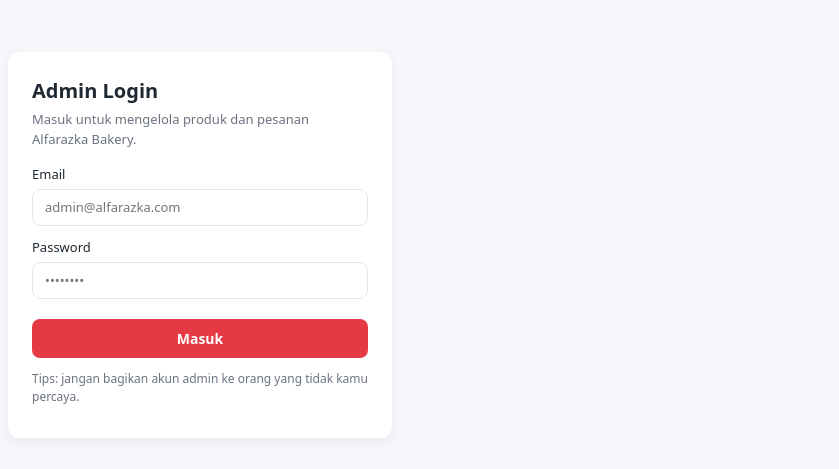
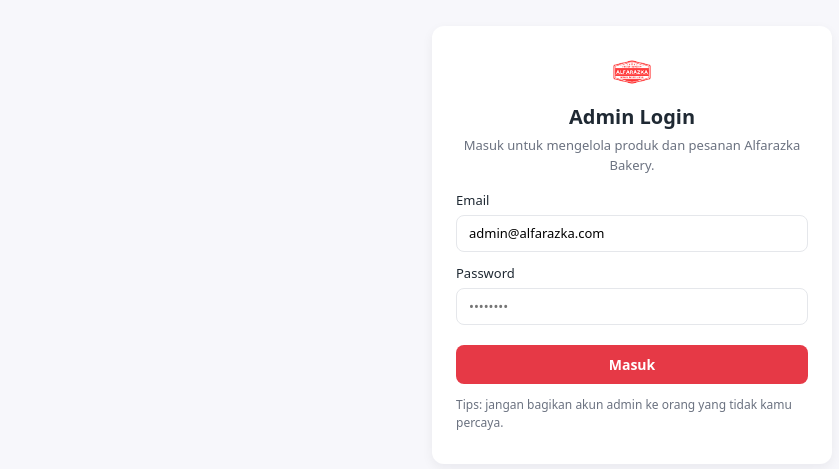
Before and after one commit to wandaazhar007/admin-alfarazka-bakery, a React (Vite) app: page /login in a window 1280 px wide. Shown: the part 155-624 px from the top of the page, without its empty margins (8-847 px from the left). Built offline with nearby package versions, Linux system fonts and the light colour scheme; no server answers.

Commit message:
integrating endpoint auth

```diff
--- a/src/App.tsx
+++ b/src/App.tsx
@@ -1,5 +1,5 @@
 // src/App.tsx
-import { useState } from "react";
+import { useEffect, useState } from "react";
 import { Navigate, Route, Routes, useLocation } from "react-router-dom";
 
 import Navbar from "./components/navbar/Navbar";
@@ -14,8 +14,21 @@
 import AnalyticsPage from "./pages/analytics/AnalyticsPage";
 
 const App: React.FC = () => {
+  const location = useLocation();
+
   const [isSidebarOpen, setIsSidebarOpen] = useState(true);
-  const location = useLocation();
+  const [isLoggedIn, setIsLoggedIn] = useState<boolean>(() =>
+    Boolean(localStorage.getItem("alfarazka_admin_token"))
+  );
+
+  const isAuthPage = location.pathname === "/login";
+
+  useEffect(() => {
+    // kalau token dihapus dari storage dan user bukan di /login → redirect ke /login
+    if (!localStorage.getItem("alfarazka_admin_token")) {
+      setIsLoggedIn(false);
+    }
+  }, [location.pathname]);
 
   const handleToggleSidebar = () => {
     setIsSidebarOpen((prev) => !prev);
@@ -25,27 +38,20 @@
     setIsSidebarOpen(false);
   };
 
-  const isAuthPage = location.pathname === "/login";
-
-  // TODO: nanti ganti dengan pengecekan token JWT
-  const isLoggedIn = true;
-
   if (!isLoggedIn && !isAuthPage) {
     return <Navigate to="/login" replace />;
   }
 
   if (isAuthPage) {
-    // Layout khusus halaman login (tanpa navbar/sidebar/footer)
     return (
-      <div className="app-shell">
-        <main className="app-shell__content" style={{ maxWidth: "40rem" }}>
-          <LoginPage />
-        </main>
-      </div>
+      <LoginPage
+        onLoginSuccess={() => {
+          setIsLoggedIn(true);
+        }}
+      />
     );
   }
 
-  // Layout utama admin (dengan Navbar, Sidebar, Footer)
   return (
     <div className="app-shell">
       <Navbar onToggleSidebar={handleToggleSidebar} />
--- /dev/null
+++ b/src/lib/apiClient.ts
@@ -0,0 +1,26 @@
+// src/lib/apiClient.ts
+import axios, { type InternalAxiosRequestConfig } from "axios";
+
+const baseURL =
+  import.meta.env.VITE_API_BASE_URL || "http://localhost:5011/api";
+
+const apiClient = axios.create({
+  baseURL,
+  withCredentials: false,
+});
+
+// Interceptor untuk inject Authorization header kalau ada token
+apiClient.interceptors.request.use((config: InternalAxiosRequestConfig) => {
+  const token = localStorage.getItem("alfarazka_admin_token");
+
+  if (token) {
+    // Set Authorization header directly
+    if (config.headers) {
+      config.headers['Authorization'] = `Bearer ${token}`;
+    }
+  }
+
+  return config;
+});
+
+export default apiClient;
--- a/src/pages/login/LoginPage.module.scss
+++ b/src/pages/login/LoginPage.module.scss
@@ -7,6 +7,7 @@
   align-items: center;
   justify-content: center;
   background: v.$color-bg;
+  padding: v.$space-4;
 }
 
 .card {
@@ -16,6 +17,19 @@
   border-radius: v.$radius-lg;
   box-shadow: v.$shadow-soft;
   padding: v.$space-5;
+  text-align: center;
+}
+
+.logoWrapper {
+  display: flex;
+  justify-content: center;
+  margin-bottom: v.$space-2;
+}
+
+.logo {
+  width: 4.4rem;
+  height: 4.4rem;
+  object-fit: contain;
 }
 
 .title {
@@ -33,6 +47,7 @@
   display: flex;
   flex-direction: column;
   gap: v.$space-3;
+  text-align: left;
 }
 
 .field {
@@ -60,6 +75,31 @@
   }
 }
 
+/* ERROR STATE */
+.fieldError {
+  span {
+    color: v.$color-danger;
+  }
+}
+
+.inputError {
+  border-color: v.$color-danger !important;
+  box-shadow: 0 0 0 0.18rem rgba(220, 38, 38, 0.1);
+}
+
+.errorText {
+  font-size: 1.2rem;
+  color: v.$color-danger;
+  margin-top: 0.2rem;
+}
+
+/* ERROR GLOBAL LOGIN */
+.loginError {
+  margin-top: v.$space-1;
+  font-size: 1.3rem;
+  color: v.$color-danger;
+}
+
 .submitButton {
   margin-top: v.$space-2;
   border-radius: v.$radius-md;
@@ -84,10 +124,17 @@
     transform: translateY(0.08rem);
     box-shadow: none;
   }
+
+  &:disabled {
+    opacity: 0.7;
+    cursor: default;
+    box-shadow: none;
+  }
 }
 
 .hint {
   margin-top: v.$space-3;
   font-size: 1.2rem;
   color: v.$color-text-muted;
+  text-align: left;
 }
--- a/src/pages/login/LoginPage.tsx
+++ b/src/pages/login/LoginPage.tsx
@@ -1,34 +1,148 @@
 // src/pages/login/LoginPage.tsx
+import { useState } from "react";
+import { useNavigate } from "react-router-dom";
 import styles from "./LoginPage.module.scss";
+import logoAlfarazka from "../../assets/images/logo-alfarazka-bakery.png";
+import { loginAdmin } from "../../services/authService";
 
-const LoginPage: React.FC = () => {
-  const handleSubmit = (e: React.FormEvent) => {
+type LoginPageProps = {
+  onLoginSuccess?: () => void;
+};
+
+const emailRegex =
+  /^[a-zA-Z0-9._%+-]+@[a-zA-Z0-9.-]+\.[a-zA-Z]{2,}$/;
+
+const LoginPage: React.FC<LoginPageProps> = ({ onLoginSuccess }) => {
+  const navigate = useNavigate();
+
+  const [email, setEmail] = useState("admin@alfarazka.com");
+  const [password, setPassword] = useState("");
+
+  const [isSubmitting, setIsSubmitting] = useState(false);
+
+  const [emailError, setEmailError] = useState<string | null>(null);
+  const [passwordError, setPasswordError] = useState<string | null>(null);
+  const [loginError, setLoginError] = useState<string | null>(null);
+
+  const handleSubmit = async (e: React.FormEvent) => {
     e.preventDefault();
-    // TODO: panggil /api/auth/login, simpan token, redirect ke /products
-    console.log("Login submit");
+
+    // reset error
+    setEmailError(null);
+    setPasswordError(null);
+    setLoginError(null);
+
+    let hasError = false;
+
+    // Validasi Email
+    if (!email.trim()) {
+      setEmailError("Masukan Email Anda");
+      hasError = true;
+    } else if (!emailRegex.test(email.trim())) {
+      setEmailError("Format email tidak diketahui");
+      hasError = true;
+    }
+
+    // Validasi Password
+    if (!password.trim()) {
+      setPasswordError("Masukan Password Anda");
+      hasError = true;
+    }
+
+    if (hasError) return;
+
+    setIsSubmitting(true);
+
+    try {
+      const data = await loginAdmin(email.trim(), password);
+
+      localStorage.setItem("alfarazka_admin_token", data.token);
+      localStorage.setItem("alfarazka_admin_name", data.admin.name);
+      localStorage.setItem("alfarazka_admin_email", data.admin.email);
+
+      if (onLoginSuccess) onLoginSuccess?.();
+
+      navigate("/products", { replace: true });
+    } catch (err: any) {
+      console.error("Login error:", err);
+
+      const backendMsg =
+        err?.response?.data?.message ||
+        err?.response?.data?.error ||
+        err?.message;
+
+      setLoginError(
+        backendMsg || "Email atau password salah. Silakan coba lagi."
+      );
+    } finally {
+      setIsSubmitting(false);
+    }
   };
 
   return (
     <div className={styles.loginWrapper}>
       <div className={styles.card}>
+        <div className={styles.logoWrapper}>
+          <img
+            src={logoAlfarazka}
+            alt="Alfarazka Bakery Logo"
+            className={styles.logo}
+          />
+        </div>
+
         <h1 className={styles.title}>Admin Login</h1>
         <p className={styles.subtitle}>
           Masuk untuk mengelola produk dan pesanan Alfarazka Bakery.
         </p>
 
         <form onSubmit={handleSubmit} className={styles.form}>
-          <label className={styles.field}>
+          {/* EMAIL */}
+          <label
+            className={`${styles.field} ${emailError ? styles.fieldError : ""
+              }`}
+          >
             <span>Email</span>
-            <input type="email" placeholder="admin@alfarazka.com" required />
+            <input
+              type="email"
+              placeholder="admin@alfarazka.com"
+              value={email}
+              onChange={(e) => setEmail(e.target.value)}
+              className={emailError ? styles.inputError : ""}
+            />
+            {emailError && (
+              <p className={styles.errorText}>{emailError}</p>
+            )}
           </label>
 
-          <label className={styles.field}>
+          {/* PASSWORD */}
+          <label
+            className={`${styles.field} ${passwordError ? styles.fieldError : ""
+              }`}
+          >
             <span>Password</span>
-            <input type="password" placeholder="••••••••" required />
+            <input
+              type="password"
+              placeholder="••••••••"
+              value={password}
+              onChange={(e) => setPassword(e.target.value)}
+              className={passwordError ? styles.inputError : ""}
+            />
+            {passwordError && (
+              <p className={styles.errorText}>{passwordError}</p>
+            )}
           </label>
 
-          <button type="submit" className={styles.submitButton}>
-            Masuk
+          {/* ERROR DARI BACKEND */}
+          {loginError && (
+            <p className={styles.loginError}>{loginError}</p>
+          )}
+
+          <button
+            type="submit"
+            className={styles.submitButton}
+            disabled={isSubmitting}
+          >
+            {isSubmitting ? "Memproses..." : "Masuk"}
           </button>
         </form>
 
--- /dev/null
+++ b/src/services/authService.ts
@@ -0,0 +1,62 @@
+// src/services/authService.ts
+import apiClient from "../lib/apiClient";
+
+export type AdminUser = {
+  id: string;
+  name: string;
+  email: string;
+  role?: string;
+};
+
+export type LoginResponse = {
+  token: string;
+  admin: AdminUser;
+};
+
+export async function loginAdmin(
+  email: string,
+  password: string
+): Promise<LoginResponse> {
+  const res = await apiClient.post("/auth/login", { email, password });
+  const data = res.data;
+
+  console.log("Login response data dari backend:", data);
+
+  // Kalau backend kirim success: false
+  if (data?.success === false) {
+    throw new Error(data.message || "Email atau password salah.");
+  }
+
+  // Coba cari token & admin di beberapa kemungkinan key
+  const envelope = data.data ?? data; // support { data: { ... } } atau langsung {...}
+
+  const token =
+    envelope.token || envelope.accessToken || envelope.jwt || envelope.idToken;
+
+  const rawAdmin =
+    envelope.admin || envelope.adminUser || envelope.user || null;
+
+  // Token wajib ada, kalau tidak → error
+  if (!token) {
+    throw new Error(
+      data.message || "Login response tidak valid dari server (token kosong)."
+    );
+  }
+
+  // Admin boleh kosong, kita kasih default supaya tidak crash
+  const admin: AdminUser = rawAdmin
+    ? {
+      id: rawAdmin.id || rawAdmin.uid || "",
+      name: rawAdmin.name || rawAdmin.fullName || "",
+      email: rawAdmin.email || "",
+      role: rawAdmin.role || "admin",
+    }
+    : {
+      id: "",
+      name: "Admin",
+      email,
+      role: "admin",
+    };
+
+  return { token, admin };
+}
--- a/src/styles/_responsive.scss
+++ b/src/styles/_responsive.scss
@@ -1,12 +1,11 @@
 // src/styles/_responsive.scss
 @use "./variables" as *;
+@use "sass:map";
 
-// =======================
-// BREAKPOINT MIXINS
-// =======================
+// ========== BREAKPOINT MIXINS ==========
 
 @mixin respond-up($bp-name) {
-  $bp-value: map-get($breakpoints, $bp-name);
+  $bp-value: map.get($breakpoints, $bp-name);
 
   @if $bp-value {
     @media (min-width: $bp-value) {
@@ -20,7 +19,7 @@
 }
 
 @mixin respond-down($bp-name) {
-  $bp-value: map-get($breakpoints, $bp-name);
+  $bp-value: map.get($breakpoints, $bp-name);
 
   @if $bp-value {
     @media (max-width: ($bp-value - 0.02px)) {
@@ -33,9 +32,7 @@
   }
 }
 
-// =======================
-// APP SHELL LAYOUT
-// =======================
+// ========== APP SHELL LAYOUT ==========
 
 .app-shell {
   min-height: 100vh;
@@ -49,20 +46,12 @@
   background-color: $color-bg;
 }
 
-/**
- * app-shell__inner:
- * - Berisi Sidebar + Content
- * - Lebarnya dibatasi max-width sama seperti navbar (.inner)
- * - Di-center pakai margin: 0 auto
- */
 .app-shell__inner {
   display: flex;
   min-height: calc(100vh - $navbar-height);
   max-width: $layout-max-width;
   margin: 0 auto;
   padding: $space-4;
-
-  // supaya sidebar tidak terlalu mepet di atas
   padding-top: $space-4;
 }
 
@@ -73,9 +62,7 @@
   padding-bottom: $space-4;
 }
 
-// =======================
-// RESPONSIVE ADJUSTMENTS
-// =======================
+// ========== RESPONSIVE ==========
 
 @include respond-down("tablet") {
   .app-shell__inner {
```
